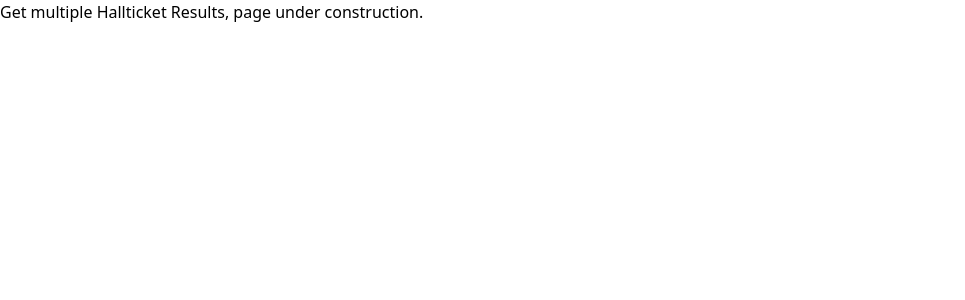
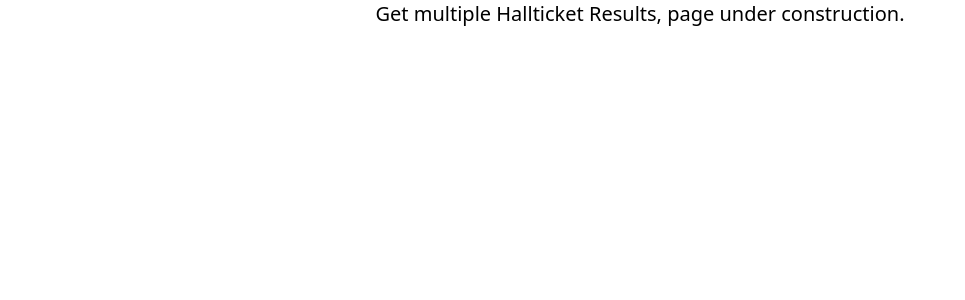
Before and after one commit to hemanth-kotagiri/jntuh-results, a Next.js app: page /multi in a window 1280 px wide. Shown: the top 300 px of the page, without its empty margins (0-965 px from the left). Built offline with nearby package versions, Linux system fonts and the light colour scheme.

Commit message:
Update multi page

```diff
--- a/pages/multi.tsx
+++ b/pages/multi.tsx
@@ -1,12 +1,20 @@
-import Head from "next/head";
+import PageHead from "../components/PageHeader";
 
 export default function Single() {
   return (
     <div>
-      <Head>
-        <title>JNTUH Results Stats</title>
-      </Head>
-      <main>Get multiple Hallticket Results, page under construction.</main>
+      <PageHead
+        title={"Get Multiple Results with Statistics"}
+        description={
+          "Get Results of more than one student with results statistics"
+        }
+        url={"multi"}
+      />
+      <main>
+        <h1 className="text-xl text-center">
+          Get multiple Hallticket Results, page under construction.
+        </h1>
+      </main>
     </div>
   );
 }
```
